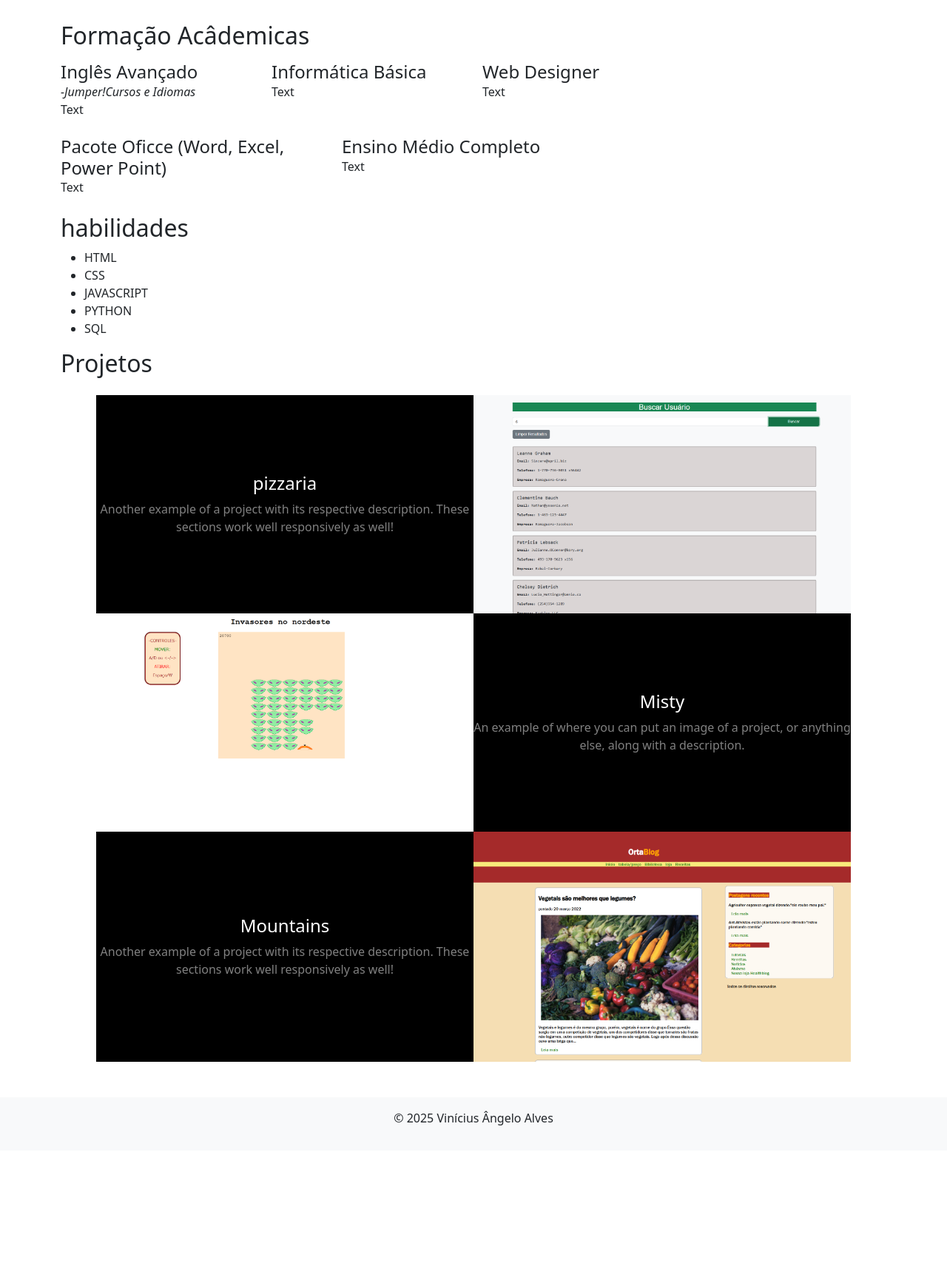
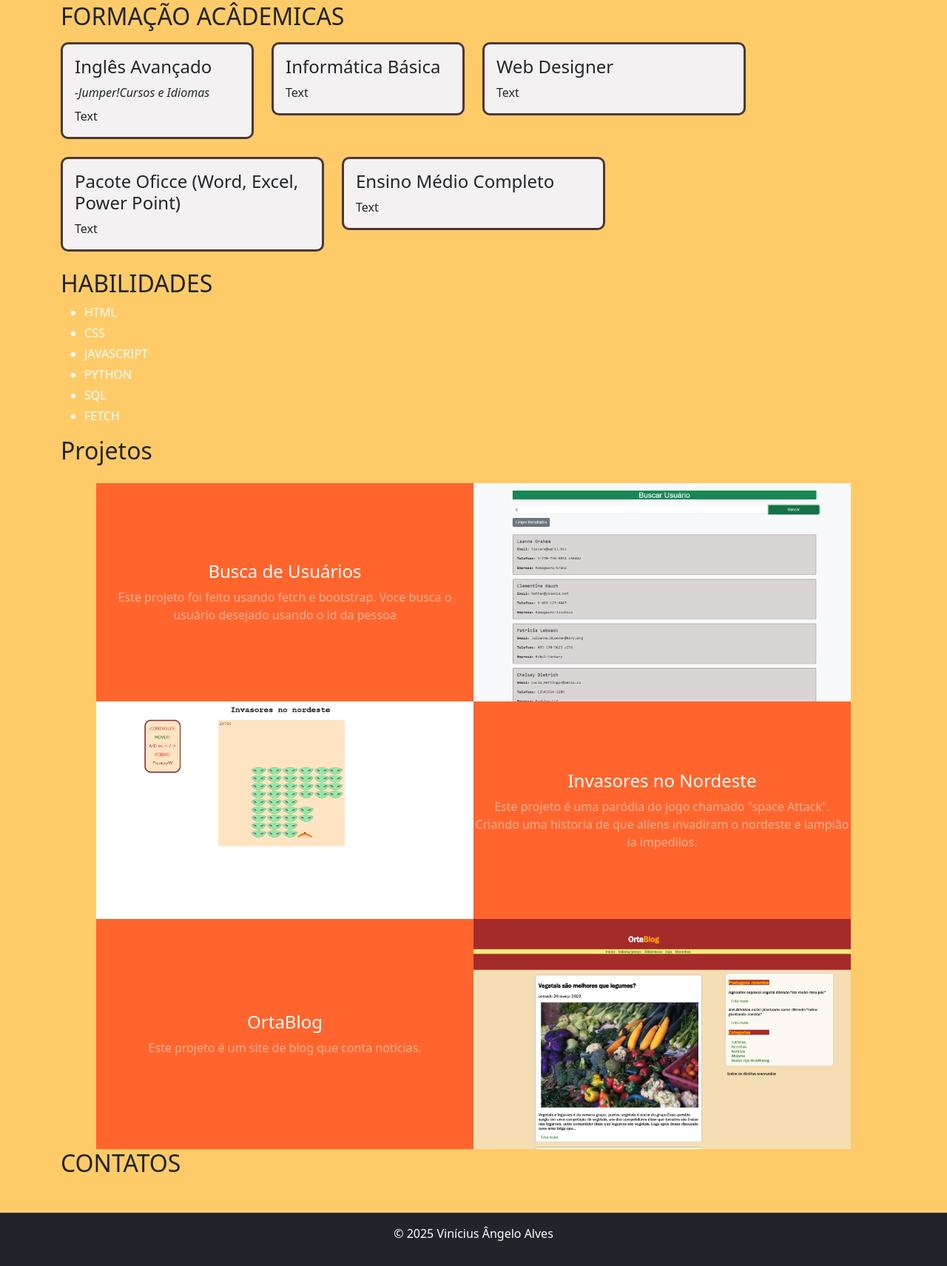
Before and after one commit to vinicius835/avaliacao, a plain HTML site: page index.html in a window 1280 px wide. Shown: the part 903-2614 px from the top of the page at 74% size. Before the commit the page ends 2458 px from the top, so only its background shows below. Drawn offline with nearby package versions, Linux system fonts and the light colour scheme.

Commit message:
atualizando

```diff
--- a/index.html
+++ b/index.html
@@ -7,9 +7,10 @@
   <link href="https://cdn.jsdelivr.net/npm/bootstrap@5.3.0/dist/css/bootstrap.min.css" rel="stylesheet">
   <link rel="stylesheet" href="style.css">
 </head>
-<body>
+<body class="">
   <!-- Navbar -->
-  <nav class="navbar navbar-expand-lg navbar-light bg-light">
+
+  <nav class="navbar navbar-expand-lg navbar-light bg-light fixed-top">
     <div class="container-fluid ">
       <a class="navbar-brand" href="#">Vinícius Ângelo Alves</a>
       <button class="navbar-toggler" type="button" data-bs-toggle="collapse" data-bs-target="#navbarNav">
@@ -22,30 +23,35 @@
             <a class="nav-link" href="#sobre">Sobre Mim</a>
           </li>
           <li class="nav-item">
-            <a class="nav-link" id="experiencia" href="#experiencia">Experiência</a>
+            <a class="nav-link"  href="#experiencia">Experiência</a>
+          </li>
+          <li class="nav-item">
+            <a class="nav-link" href="#formacao">Formação</a>
+          </li>
+          <li class="nav-item">
+            <a class="nav-link" href="#habilidades">Habilidades</a>
           </li>
           <li class="nav-item">
             <a class="nav-link" href="#projetos">Projetos</a>
           </li>
           <li class="nav-item">
-            <a class="nav-link" href="#contato">Contato</a>
+            <a class="nav-link" href="#contatos">Contato</a>
           </li>
-          <li class="nav-item">
-            <a class="nav-link" href="#projetos">Contato</a>
-          </li>
+
         </ul>
       </div>
     </div>
   </nav>
-  <header class="masthead">
+
+  <header class="masthead mt-5">
     <div class="container px-4 px-lg-5 d-flex h-100 align-items-center justify-content-center">
         <div class="d-flex justify-content-center">
             <div class="text-center">
-                <h1 class="mx-auto my-0 text-uppercase">esenvolvedor de Sistemas</h1>
+                <h1 class="mx-auto my-0 text-uppercase">Desenvolvedor de Sistemas</h1>
                 <h2 class="mx-auto my-0 text-uppercase pl-2">Vinícius Ângelo ALves</h2>
                 <img src="./assets/image/imagem_eu.jpg" class="img-fluid rounded-circle my-face mt-4 mb-4" alt="">
 
-                <h2 class=" mx-auto mt-2 mb-1 ">Desbravando meu futuro</h2>
+                <h4 class=" mx-auto  mb-1 subtext">viniangelsalves@gmail.com.br</h4>
 
             </div>
         </div>
@@ -56,14 +62,14 @@
 
   <!-- Seções -->
   <section id="sobre" class="container max-auto text-center mt-5">
-    <h2>Sobre Mim</h2>
+    <h2 class="text-uppercase">Sobre Mim</h2>
 
     <p>Faço curso de Análise e Desenvolvimentos de Sistemas, eu aprendo neste curso: html, css, Javascript, Sql, bootstrap.
       Meu objetivo é fazer meu trabalho de forma agradavel e profissional.</p>
   </section>
 
   <section id="experiencia" class="container mt-5 mb-5">
-    <h2>Experiência Profissional</h2>
+    <h2 class="text-uppercase">Experiência Profissional</h2>
     <div class="card text-center  col-lg-3 rounded-left mt-4 mb-2">
       <div class="card-body">
         <h5 class="card-title">Nenhuma empresa</h5>
@@ -72,51 +78,62 @@
     </div>
   </section>
   <section id="formacao"class="container ">
-  <h2>Formação Acâdemicas</h2>
+  <h2 class="text-uppercase">Formação Acâdemicas</h2>
   <div class="row mt-3">
     <div class="col-lg-3 mb-4 ml-2 mr-2">
+      <div class="card card-mod">
       <div class="card-body">
         <h4 class="card-title">Inglês Avançado</h4>
         <p class="card-title"><cite>-Jumper!Cursos e Idiomas</cite></p>
         <p class="card-text">Text</p>
       </div>
     </div>
+  </div>
     <div class=" col-lg-3 mb-4  ml-2 mr-2">
+      <div class="card card-mod">
       <div class="card-body">
         <h4 class="card-title">Informática Básica</h4>
         <p class="card-text">Text</p>
       </div>
     </div>
+  </div>
     <div class="col-md-4 mb-4  ml-2 mr-2">
+      <div class="card card-mod">
       <div class="card-body">
         <h4 class="card-title">Web Designer</h4>
         <p class="card-text">Text</p>
       </div>
     </div>
+  </div>
     <div class="col-md-4 mb-4  ml-2 mr-2">
+      <div class="card card-mod">
       <div class="card-body">
         <h4 class="card-title">Pacote Oficce (Word, Excel, Power Point)</h4>
         <p class="card-text">Text</p>
       </div>
     </div>
+  </div>
     <div class="col-md-4 mb-4  ml-2 mr-2">
+      <div class="card card-mod">
       <div class="card-body">
         <h4 class="card-title">Ensino Médio Completo</h4>
         <p class="card-text">Text</p>
       </div>
     </div>
   </div>
+  </div>
   </section>
 
 
 <section id="habilidades" class="container ">
-  <h2>habilidades</h2>
-  <ul class="text-uppercase">
-    <li>html</li>
-    <li>css</li>
-    <li>javascript</li>
-    <li>python</li>
-    <li>sql</li>
+  <h2 class="text-uppercase">Habilidades</h2>
+  <ul class="text-uppercase text-white">
+    <li class="move-right mt-1 mb-1">html</li>
+    <li class="move-right mt-1 mb-1">css</li>
+    <li class="move-right mt-1 mb-1">javascript</li>
+    <li class="move-right mt-1 mb-1">python</li>
+    <li class="move-right mt-1 mb-1">sql</li>
+    <li class="move-right mt-1 mb-1">fetch</li>
 
   </ul>
 </section>
@@ -124,17 +141,17 @@
 
   <section id="projetos" class="projects-section container" id="projects">
     <h2  class="mb-4">Projetos</h2>
-    <div class="container px-4 px-lg-5">
+    <div class="container px-4 px-lg-5 grass">
         <!-- Project One Row-->
          <a href="./projeto/projeto_1/projeto_1/index.html">
         <div class="row gx-0 justify-content-center size-img">
           <div class="col-lg-6"><img class="img-fluid" src="./assets/image/projeto 1.png" alt="..."></div>
           <div class="col-lg-6 order-lg-first">
-              <div class="bg-black text-center h-100 project">
+              <div class="bg-yellow text-center h-100 project">
                   <div class="d-flex h-100">
                       <div class="project-text w-100 my-auto text-center text-lg-right">
-                          <h4 class="text-white">pizzaria</h4>
-                          <p class="mb-0 text-white-50">Another example of a project with its respective description. These sections work well responsively as well!</p>
+                          <h4 class="text-white">Busca de Usuários</h4>
+                          <p class="mb-0 text-white-50">Este projeto foi feito usando fetch e bootstrap. Voce busca o usuário desejado usando o id da pessoa</p>
                       </div>
                   </div>
               </div>
@@ -145,11 +162,11 @@
         <div class="row gx-0 mb-5 mb-lg-0 justify-content-center  size-img">
             <div class="col-lg-6"><img class="img-fluid " src="./assets/image/projeto 2.png" alt="..."></div>
             <div class="col-lg-6">
-                <div class="bg-black text-center h-100 project">
+                <div class="bg-yellow text-center h-100 project">
                     <div class="d-flex h-100">
                         <div class="project-text w-100 my-auto text-center text-lg-left">
-                            <h4 class="text-white">Misty</h4>
-                            <p class="mb-0 text-white-50">An example of where you can put an image of a project, or anything else, along with a description.</p>
+                            <h4 class="text-white">Invasores no Nordeste</h4>
+                            <p class="mb-0 text-white-50">Este projeto é uma paródia do jogo chamado "space Attack". Criando uma historia de que alíens invadiram o nordeste e lampião ia impedilos.</p>
                         </div>
                     </div>
                 </div>
@@ -161,11 +178,11 @@
         <div class="row gx-0 justify-content-center  size-img">
             <div class="col-lg-6"><img class="img-fluid" src="./assets/image/projeto 3.png" alt="..."></div>
             <div class="col-lg-6 order-lg-first">
-                <div class="bg-black text-center h-100 project">
+                <div class="bg-yellow text-center h-100 project">
                     <div class="d-flex h-100">
                         <div class="project-text w-100 my-auto text-center text-lg-right">
-                            <h4 class="text-white">Mountains</h4>
-                            <p class="mb-0 text-white-50">Another example of a project with its respective description. These sections work well responsively as well!</p>
+                            <h4 class="text-white">OrtaBlog</h4>
+                            <p class="mb-0 text-white-50">Este projeto é um site de blog que conta notícias.</p>
                         </div>
                     </div>
                 </div>
@@ -175,9 +192,11 @@
     </div>
 </section>
   <!-- Adicione outras seções aqui -->
-
+<section id="contatos" class="container">
+<h2 class="text-uppercase">Contatos</h2>
+</section>
   <!-- Rodapé -->
-  <footer class="bg-light text-center p-3 mt-5">
+  <footer class="bg-dark text-white text-center p-3 mt-5">
     <p>&copy; 2025 Vinícius Ângelo Alves</p>
   </footer>
 
--- a/script.js
+++ b/script.js
@@ -8,3 +8,7 @@ document.addEventListener('DOMContentLoaded', () => {
       }, 300);
     });
   });
+document.addEventListener("submit",function(event){
+  event.defaultPrevented();
+
+})
--- a/style.css
+++ b/style.css
@@ -1,18 +1,22 @@
 /* Adicione no styles.css */
 a{text-decoration: none;
   color:grey;}
-
-.grass{color: transparent;transform:scale(0.8) skewX(80deg) skewY(10deg);}
-.grass:hover{color: black; transition-duration: 1s;transform: scale(1.2);}
+body{background-color:rgb(255, 203, 105)}
 .my-face{width:300px;height:300px;}
-
+.subtext{color:grey;}
+.size-img{transition: transform 1s;}
 .size-img:hover{
   transform: scale(1.02);
-  transition-duration: 2s;
+  transition-duration: 1s;
   border-radius: 5px;
-
 }
 
+.bg-yellow{background-color: rgb(255, 101, 45);}
+.move-right{transition:transform 2s;}
+.move-right:hover{
+  transform: translate(5%);color:  rgb(255, 101, 45);
+}
+.card-mod{border: solid  rgb(78, 54, 54);border-radius: 10px; background-color: rgb(243, 241, 241);}
 @keyframes fadeIn {
     from { opacity: 0; }
     to { opacity: 1; }
```
